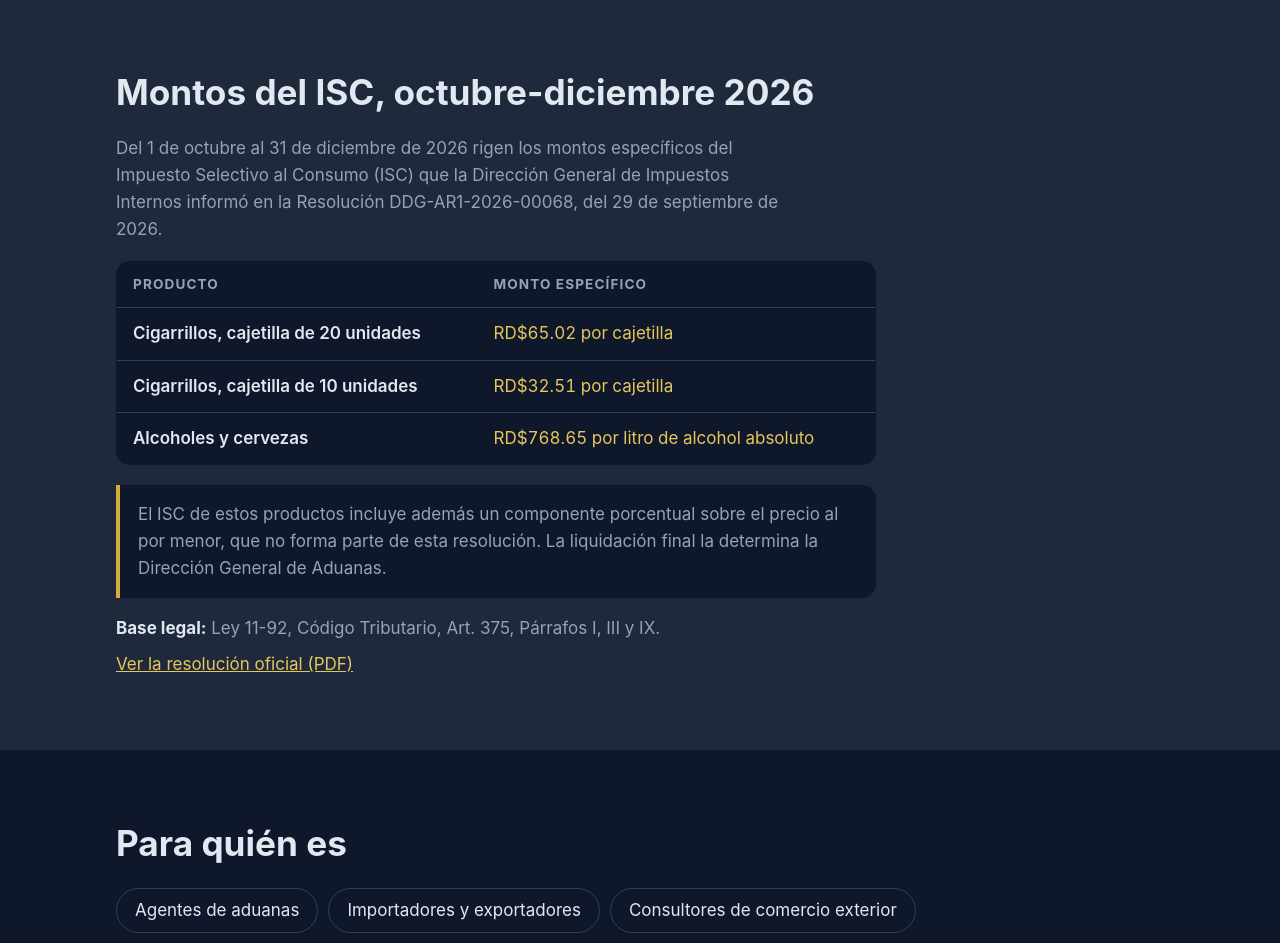
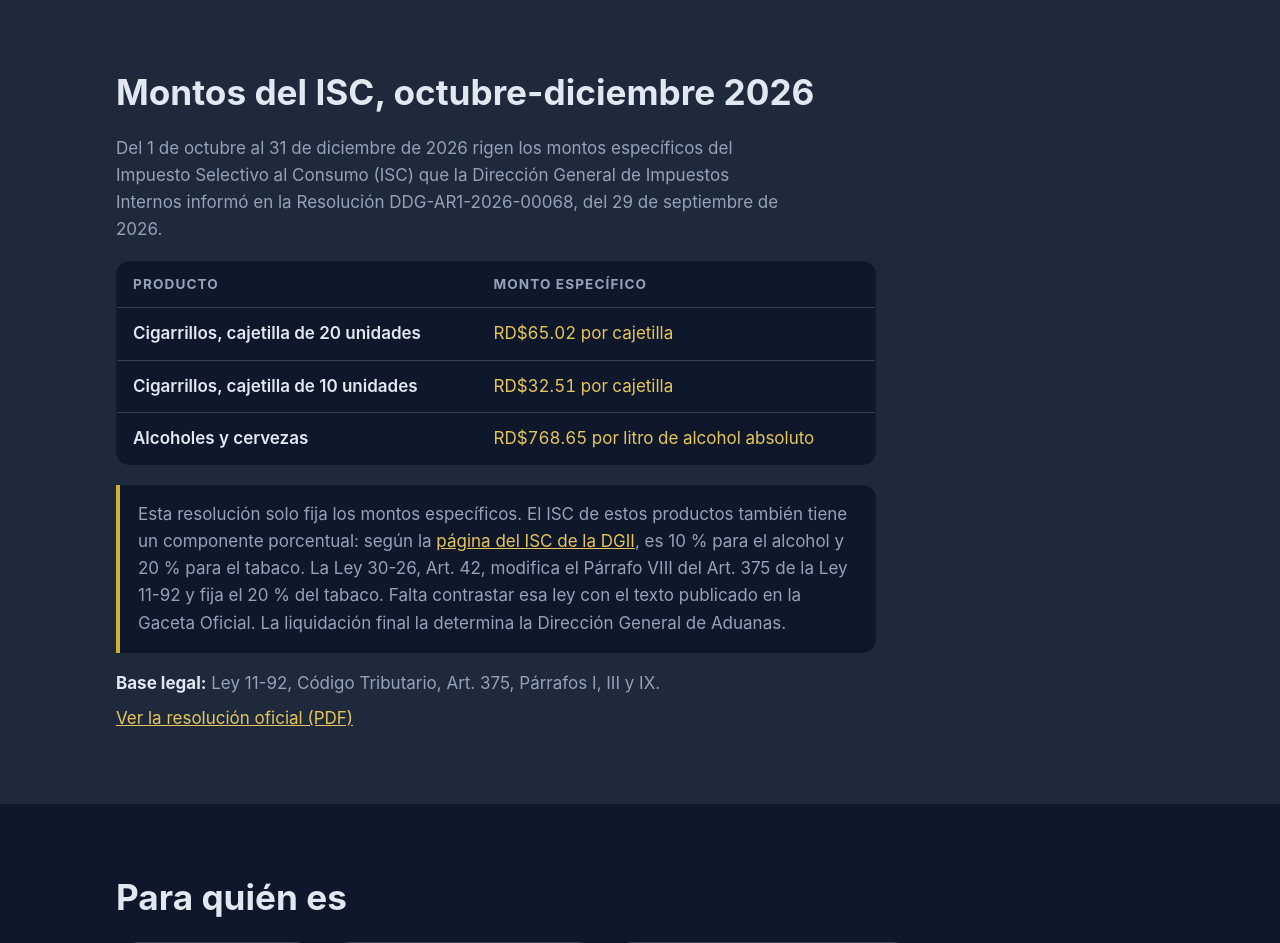
Before and after one commit to Office-Studio-Jj/biblioteca-dga, a Flask app: page /clopas in a window 1280 px wide. Shown: the part 3289-4232 px from the top of the page. Run offline with Flask 3, Linux system fonts and the light colour scheme; parts of the project's set-up code (start-up, migrations or seed data) failed here and were passed over; some libraries are stand-ins or nearby versions.

Commit message:
fix(web): nota del ISC en /clopas con 10% alcohol (DGII) y 20% tabaco (Ley 30-26 Art. 42) (orden 12 CEO)

```diff
--- a/templates/clopas_web.html
+++ b/templates/clopas_web.html
@@ -166,7 +166,7 @@
             <tr><th scope="row">Alcoholes y cervezas</th><td>RD$768.65 por litro de alcohol absoluto</td></tr>
           </tbody>
         </table>
-        <p class="aviso">El ISC de estos productos incluye además un componente porcentual sobre el precio al por menor, que no forma parte de esta resolución. La liquidación final la determina la Dirección General de Aduanas.</p>
+        <p class="aviso">Esta resolución solo fija los montos específicos. El ISC de estos productos también tiene un componente porcentual: según la <a href="https://dgii.gov.do/cicloContribuyente/obligacionesTributarias/principalesImpuestos/Paginas/impuestoSelectivoConsumo.aspx" target="_blank" rel="noopener noreferrer">página del ISC de la DGII<span class="sr-only"> (se abre en otra pestaña)</span></a>, es 10&nbsp;% para el alcohol y 20&nbsp;% para el tabaco. La Ley 30-26, Art. 42, modifica el Párrafo VIII del Art. 375 de la Ley 11-92 y fija el 20&nbsp;% del tabaco. Falta contrastar esa ley con el texto publicado en la Gaceta Oficial. La liquidación final la determina la Dirección General de Aduanas.</p>
         <p class="nota-montos"><strong>Base legal:</strong> Ley 11-92, Código Tributario, Art. 375, Párrafos I, III y IX.</p>
         <p class="nota-montos"><a href="https://www.aduanas.gob.do/media/lu4c1bpi/resoluci%C3%B3n-n%C3%BAm-ddg-ar1-2026-00068-montos-espec%C3%ADficos-isc-octubre-diciembre-2026.pdf" target="_blank" rel="noopener noreferrer">Ver la resolución oficial (PDF)<span class="sr-only"> (se abre en otra pestaña)</span></a></p>
       </div>
```
Also changed, not shown: tests/test_clopas_web.py (+4 -0 lines).
